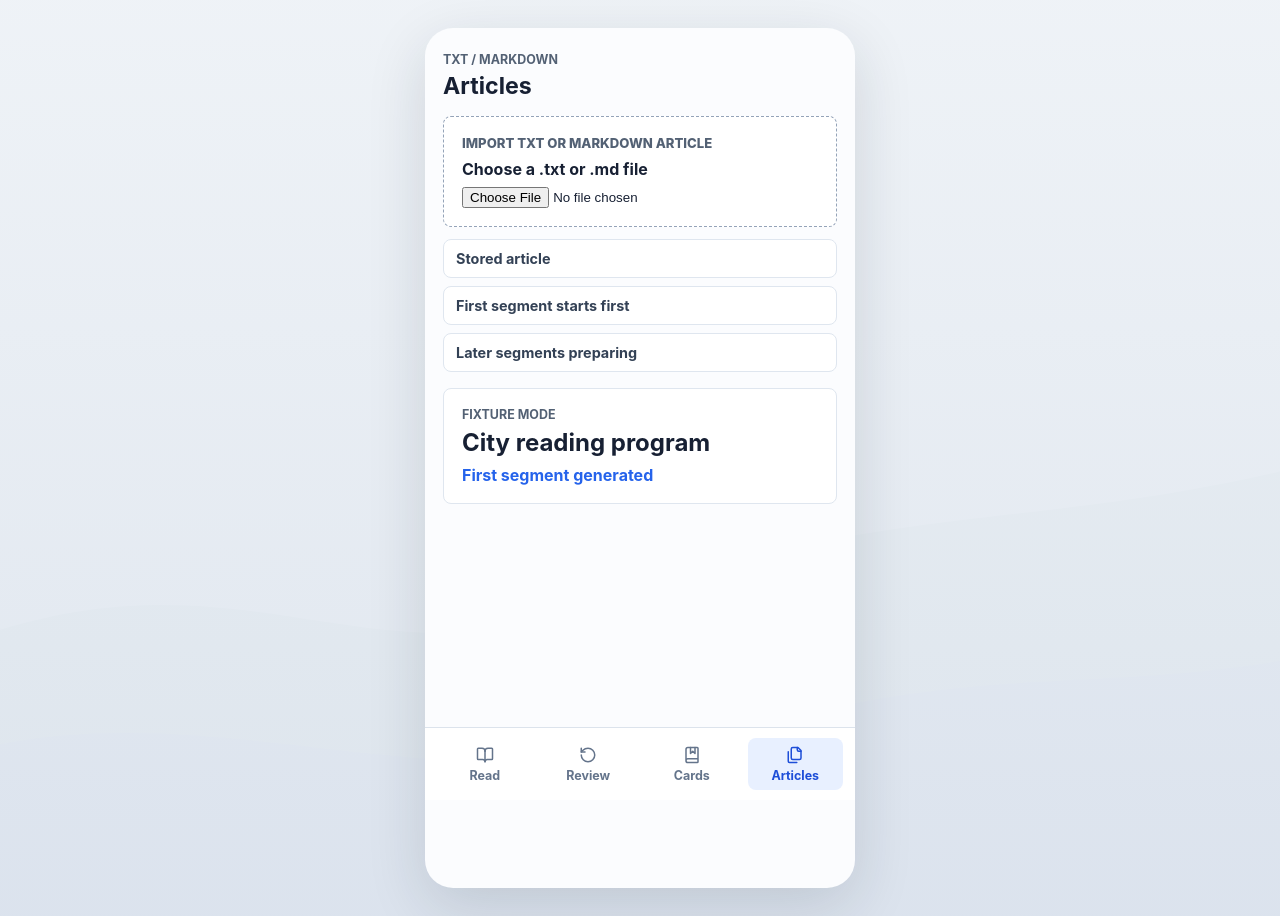
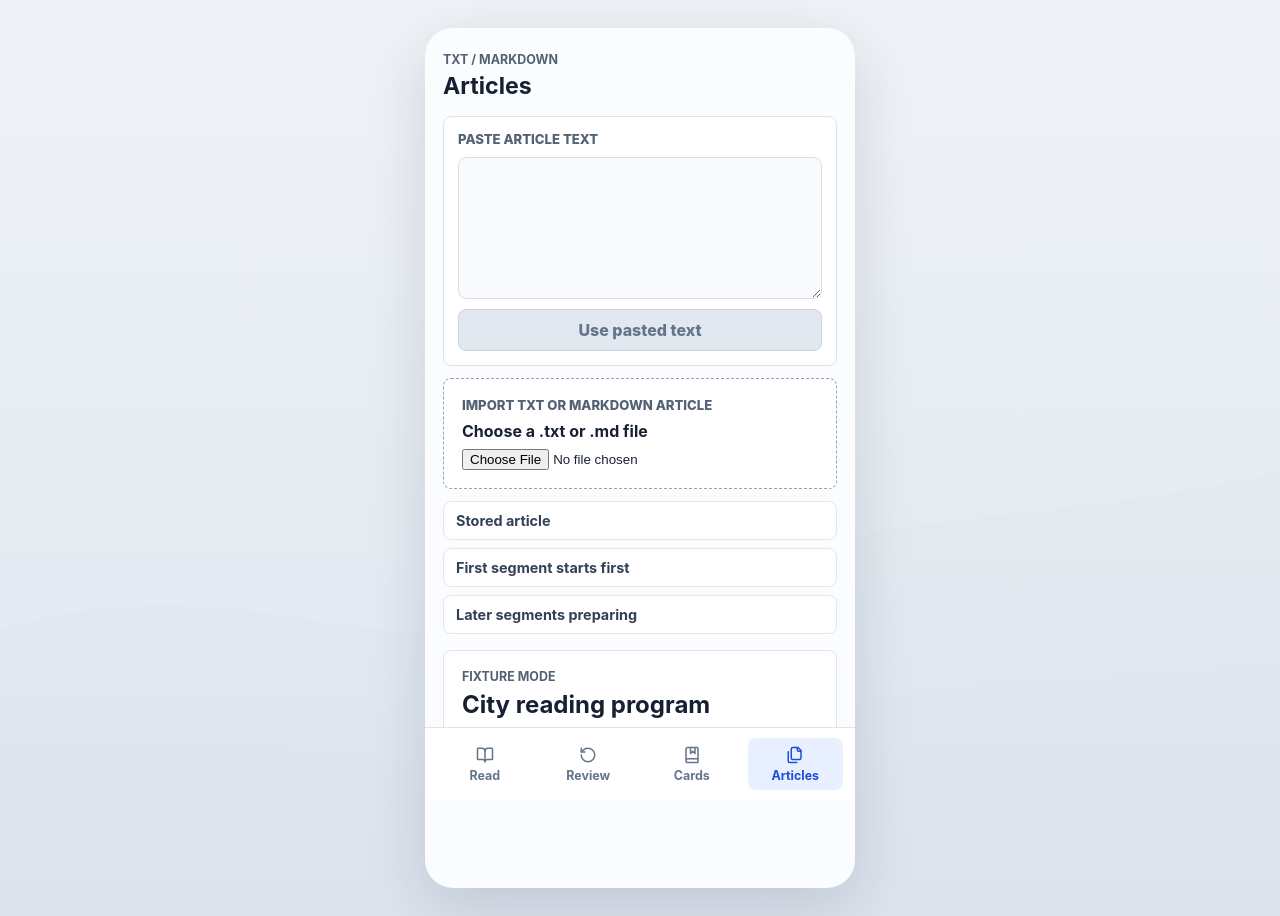
Before and after one commit to illyaher0s-lab/ShiJu, a React (Vite) app in the folder apps/web/: page / in a window 1280 px wide. Both pictures are taken after a click on the button "Articles". Built offline with nearby package versions, Linux system fonts and the light colour scheme.

Commit message:
feat: improve import and sync status UX

```diff
--- a/apps/web/src/App.tsx
+++ b/apps/web/src/App.tsx
@@ -107,6 +107,11 @@ export function App() {
   return (
     <div className="appShell">
       <div className="phoneFrame">
+        {pendingOperations.length > 0 ? (
+          <div className="syncStatus" role="status" aria-label={`Pending sync: ${pendingOperations.length}`}>
+            Pending sync: {pendingOperations.length}
+          </div>
+        ) : null}
         {tab === "read" ? (
           <ReadingPage
             segment={sampleSegment}
@@ -133,7 +138,6 @@ export function App() {
         {tab === "articles" ? <ImportPage /> : null}
 
         {toast ? <p className="toast">{toast}</p> : null}
-        {pendingOperations.length > 0 ? <p className="syncStatus">Pending sync: {pendingOperations.length}</p> : null}
         <nav className="tabs" aria-label="Primary">
           <button className={tab === "read" ? "active" : ""} type="button" onClick={() => setTab("read")}>
             <BookOpen size={18} />
--- a/apps/web/src/features/import/ImportPage.tsx
+++ b/apps/web/src/features/import/ImportPage.tsx
@@ -1,4 +1,9 @@
+import { useState } from "react";
+
 export function ImportPage() {
+  const [pastedText, setPastedText] = useState("");
+  const [pasteAccepted, setPasteAccepted] = useState(false);
+
   return (
     <main className="screen library">
       <section className="readingHeader">
@@ -7,6 +12,21 @@ export function ImportPage() {
       </section>
 
       <section className="importPanel">
+        <label className="pastePanel">
+          <span>Paste article text</span>
+          <textarea
+            aria-label="Paste article text"
+            value={pastedText}
+            onChange={(event) => {
+              setPastedText(event.target.value);
+              setPasteAccepted(false);
+            }}
+          />
+          <button type="button" disabled={!pastedText.trim()} onClick={() => setPasteAccepted(true)}>
+            Use pasted text
+          </button>
+        </label>
+        {pasteAccepted ? <p className="importStatus">Pasted article ready</p> : null}
         <label className="importDrop">
           <span>Import TXT or Markdown article</span>
           <strong>Choose a .txt or .md file</strong>
--- a/apps/web/src/styles.css
+++ b/apps/web/src/styles.css
@@ -347,6 +347,57 @@ dd {
   gap: 12px;
 }
 
+.pastePanel {
+  border: 1px solid #dbe4ef;
+  border-radius: 8px;
+  background: #ffffff;
+  display: grid;
+  gap: 10px;
+  padding: 14px;
+}
+
+.pastePanel span {
+  color: #536174;
+  font-size: 0.82rem;
+  font-weight: 800;
+  text-transform: uppercase;
+}
+
+.pastePanel textarea {
+  width: 100%;
+  min-height: 142px;
+  border: 1px solid #d7dfeb;
+  border-radius: 8px;
+  background: #f8fafc;
+  color: #172033;
+  font: inherit;
+  line-height: 1.5;
+  padding: 10px 12px;
+  resize: vertical;
+}
+
+.pastePanel button {
+  min-height: 42px;
+  border: 1px solid #2563eb;
+  border-radius: 8px;
+  background: #2563eb;
+  color: #ffffff;
+  font-weight: 800;
+}
+
+.pastePanel button:disabled {
+  border-color: #cbd5e1;
+  background: #e2e8f0;
+  color: #64748b;
+}
+
+.importStatus {
+  margin: 0;
+  color: #2563eb;
+  font-size: 0.86rem;
+  font-weight: 800;
+}
+
 .importDrop {
   border: 1px dashed #94a3b8;
   border-radius: 8px;
@@ -604,20 +655,17 @@ dd {
 }
 
 .syncStatus {
-  position: fixed;
-  left: 50%;
-  bottom: 112px;
-  width: min(390px, calc(100vw - 28px));
-  transform: translateX(-50%);
+  position: sticky;
+  top: 0;
+  z-index: 3;
   margin: 0;
-  border: 1px solid #c7d2fe;
+  border-bottom: 1px solid #c7d2fe;
   border-radius: 8px;
-  background: rgba(238, 242, 255, 0.96);
+  background: #eef2ff;
   color: #3154c8;
-  padding: 8px 12px;
+  padding: 7px 18px;
   font-size: 0.8rem;
   font-weight: 800;
-  box-shadow: 0 10px 28px rgba(23, 32, 51, 0.1);
 }
 
 .tabs {
```
Also changed, not shown: 2 other files (tests, documents, lock files or other folders).
